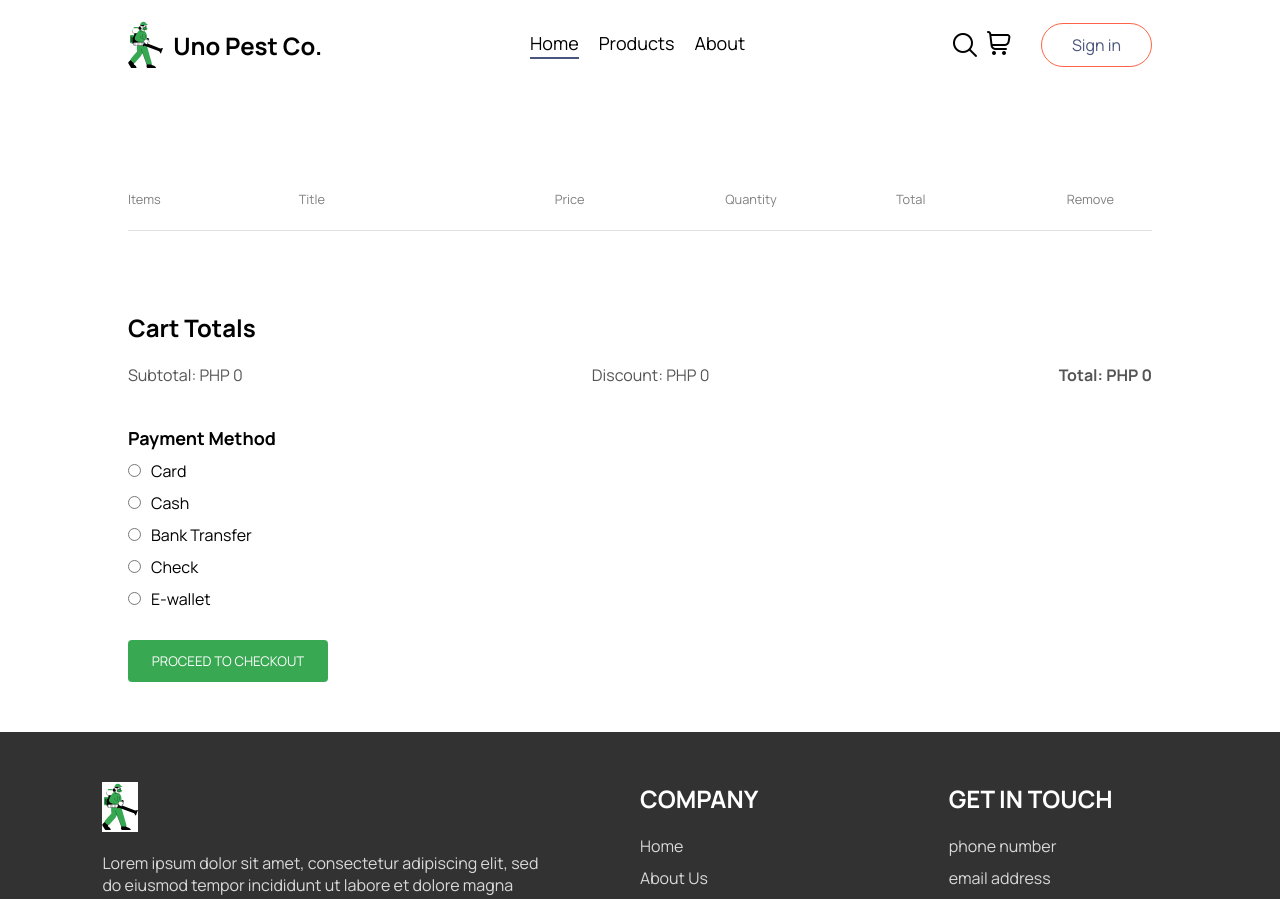
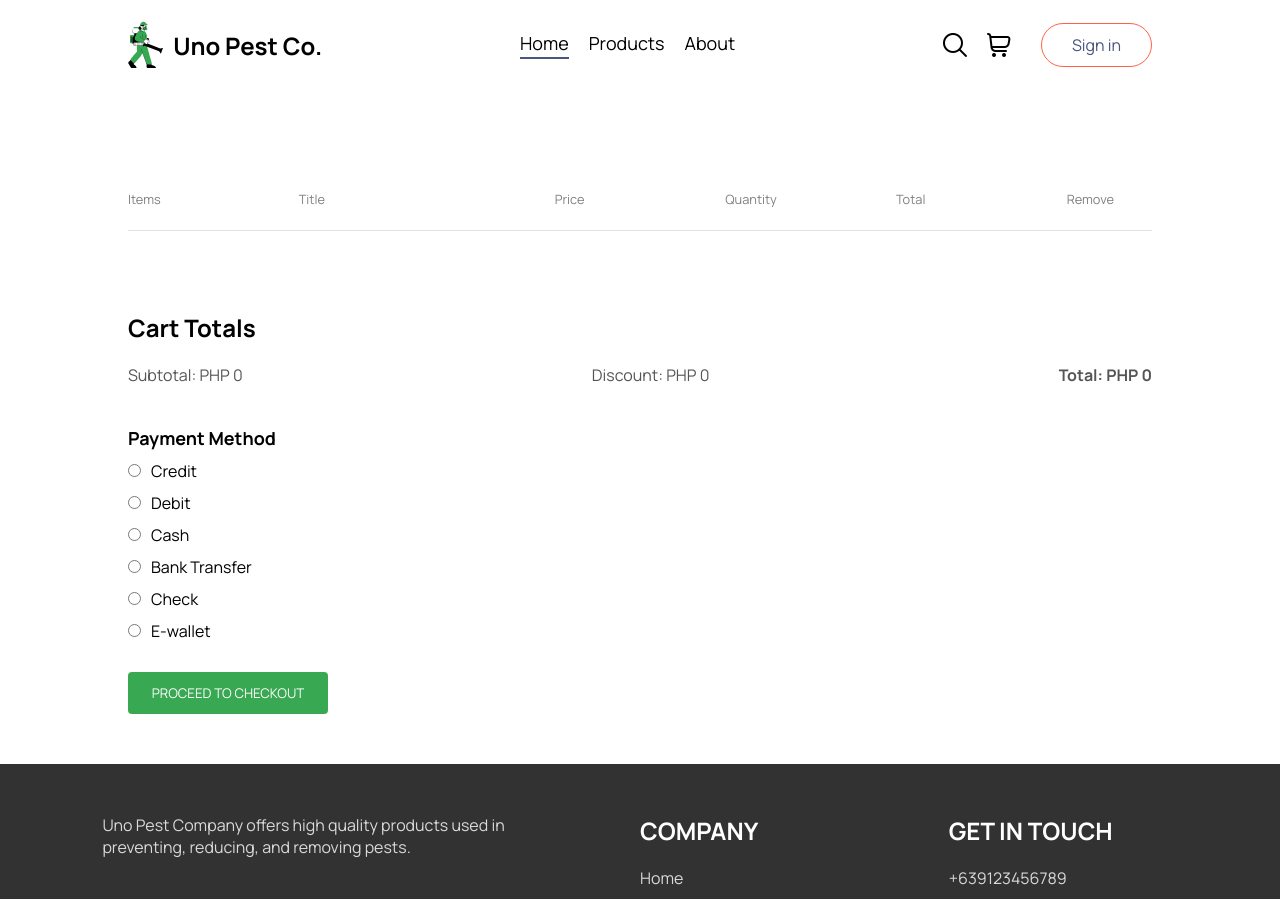
Before and after one commit to perbik/Pest-Control-Work-Order, a React (Vite) app in the folder frontend/: page /cart in a window 1280 px wide. Shown: the top 899 px of the page. Built offline with nearby package versions, Linux system fonts and the light colour scheme.

Commit message:
Fix style

```diff
--- a/frontend/src/components/Footer/Footer.jsx
+++ b/frontend/src/components/Footer/Footer.jsx
@@ -7,14 +7,9 @@ const Footer = () => {
     <div className="footer" id="footer">
       <div className="footer-content">
         <div className="footer-content-left">
-          <img src={assets.uno_pest_co} alt="" />
           <p>
-            Lorem ipsum dolor sit amet, consectetur adipiscing elit, sed do
-            eiusmod tempor incididunt ut labore et dolore magna aliqua. Ut enim
-            ad minim veniam, quis nostrud exercitation ullamco laboris nisi ut
-            aliquip ex ea commodo consequat. Duis aute irure dolor in
-            reprehenderit in voluptate velit esse cillum dolore eu fugiat nulla
-            pariatur.
+            Uno Pest Company offers high quality products used in preventing,
+            reducing, and removing pests.
           </p>
         </div>
         <div className="footer-content-center">
@@ -29,8 +24,8 @@ const Footer = () => {
         <div className="footer-content-right">
           <h2>GET IN TOUCH</h2>
           <ul>
-            <li>phone number</li>
-            <li>email address</li>
+            <li>+639123456789</li>
+            <li>unopestcompany@gmail.com</li>
           </ul>
         </div>
       </div>
--- a/frontend/src/components/Header/Header.jsx
+++ b/frontend/src/components/Header/Header.jsx
@@ -1,7 +1,15 @@
-import React from "react";
+import React, { useRef } from "react";
 import "./Header.css";
 
 const Header = () => {
+  const productItemRef = useRef(null);
+
+  const scrollToProductItem = () => {
+    if (productItemRef.current) {
+      productItemRef.current.scrollIntoView({ behavior: "smooth" });
+    }
+  };
+
   return (
     <div className="header">
       <div className="header-contents">
@@ -10,8 +18,10 @@ const Header = () => {
           Select from these pest control solutions to effectively prevent,
           mitigate, and eliminate pest infestations.
         </p>
-        <button>View Products</button>
+        <button onClick={scrollToProductItem}>View Products</button>
       </div>
+      {}
+      <div ref={productItemRef}></div>
     </div>
   );
 };
--- a/frontend/src/components/NavBar/NavBar.css
+++ b/frontend/src/components/NavBar/NavBar.css
@@ -97,3 +97,10 @@
 #navbar-logo {
   height: 50px;
 }
+
+.search-icon {
+  margin: 10px;
+}
+.cart-icon {
+  margin-top: 5px;
+}
--- a/frontend/src/components/NavBar/NavBar.jsx
+++ b/frontend/src/components/NavBar/NavBar.jsx
@@ -60,6 +60,7 @@ const NavBar = ({ setShowLogin }) => {
       <div className="navbar-right">
         <div className="navbar-search-icon">
           <img
+            className="search-icon"
             src={assets.search_icon}
             alt="Search"
             onClick={handleSearchClick}
@@ -82,7 +83,7 @@ const NavBar = ({ setShowLogin }) => {
             </div>
           )}
           <Link to="/cart">
-            <img src={assets.cart_icon} alt="Cart" />
+            <img className="cart-icon" src={assets.cart_icon} alt="Cart" />
           </Link>
           <div className={getTotalCartAmount() === 0 ? "" : "dot"}></div>
         </div>
--- a/frontend/src/pages/Cart/Cart.jsx
+++ b/frontend/src/pages/Cart/Cart.jsx
@@ -69,11 +69,20 @@ const Cart = () => {
             <label>
               <input
                 type="radio"
-                value="card"
-                checked={selectedPaymentMethod === "card"}
+                value="credit card"
+                checked={selectedPaymentMethod === "credit card"}
                 onChange={handlePaymentMethodChange}
               />
-              Card
+              Credit
+            </label>
+            <label>
+              <input
+                type="radio"
+                value="debit card"
+                checked={selectedPaymentMethod === "debit card"}
+                onChange={handlePaymentMethodChange}
+              />
+              Debit
             </label>
             <label>
               <input
--- a/frontend/src/pages/PlaceOrder/PlaceOrder.jsx
+++ b/frontend/src/pages/PlaceOrder/PlaceOrder.jsx
@@ -23,7 +23,7 @@ const PlaceOrder = () => {
           <input type="text" placeholder="Last Name" />
         </div>
         <input type="email" placeholder="Email Address" />
-        <input type="text" placeholder="City" />
+        <input type="text" placeholder="Address" />
         <input type="text" placeholder="Phone" />
       </div>
       <div className="place-order-right">
```
